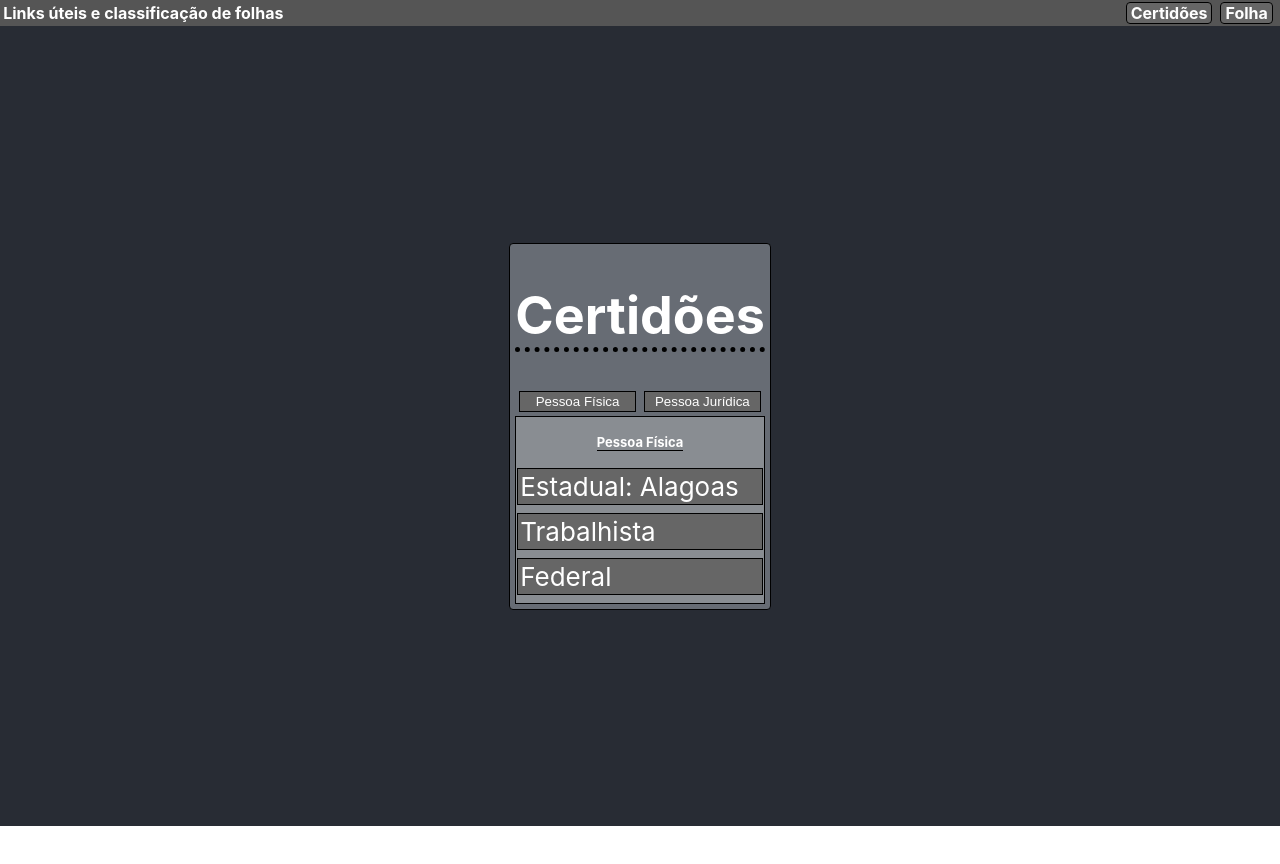
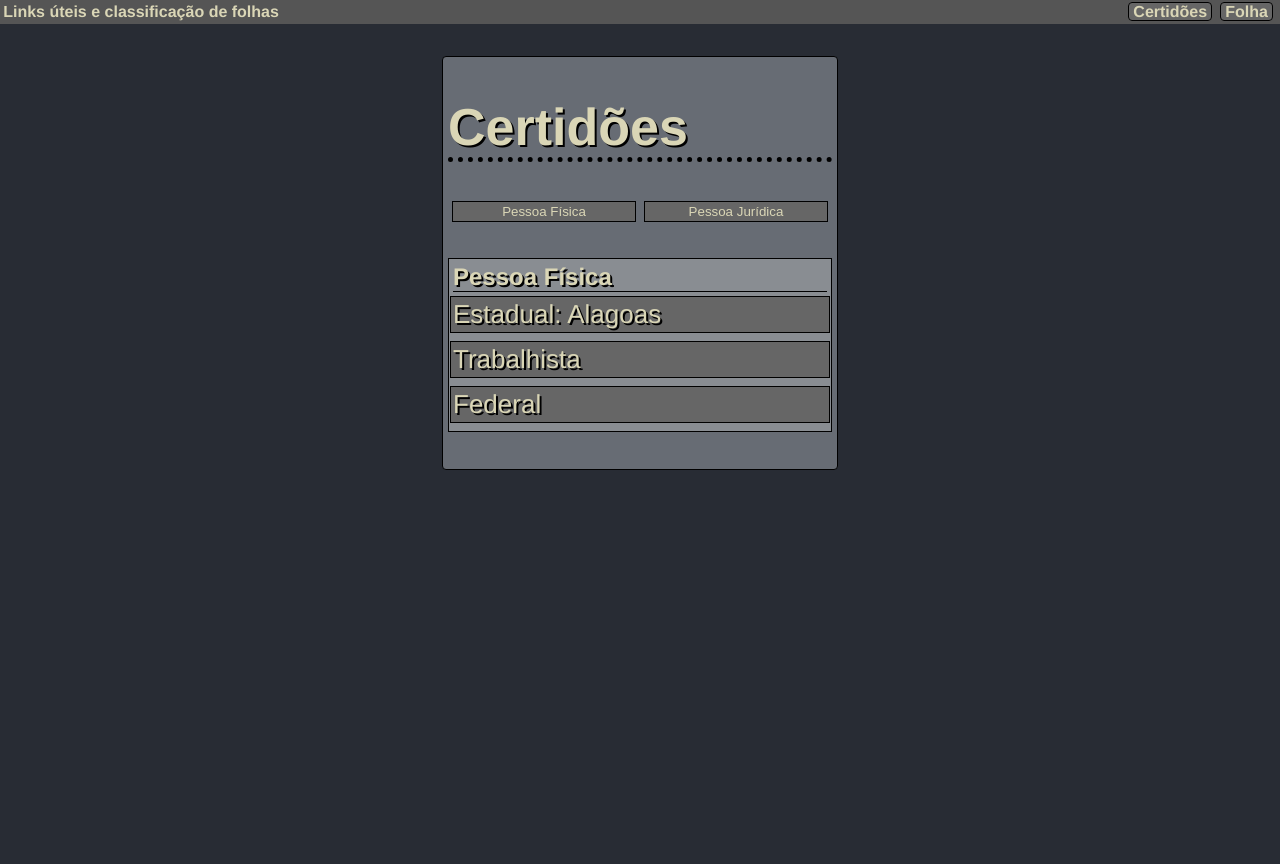
Before and after one commit to Glicio/rctcnds, a React (Create React App) app: page / in a window 1280 px wide. Both pictures are taken after a click on the button "Pessoa Física". Shown: the top 864 px of the page. Before the commit the page ends 826 px from the top, so only its background shows below. Built offline with nearby package versions, Linux system fonts and the light colour scheme.

Commit message:
Melhorias na página de certidões

```diff
--- a/src/App.css
+++ b/src/App.css
@@ -1,3 +1,7 @@
+
+:root{
+  --main-text-color: rgb(218, 214, 182);
+}
 
 .App {
   background-color: #282c34;
@@ -5,9 +9,11 @@
   display: flex;
   flex-direction: column;
   align-items: center;
-  justify-content: center;
+  padding: 2rem;
+  text-shadow: 2px 2px black;
+
   font-size: calc(10px + 2vmin);
-  color: white;
+  color: var(--main-text-color);
 }
 
 .container{
@@ -15,14 +21,14 @@
   padding: 5px;
   border: 1px solid black;
   border-radius: 0.25rem;
-  min-width: fit-content;
+  min-width: 30vw;
 }
 .sub-menu{
   display: flex;
 }
 .btn{
   text-decoration: none;
-  color: white;
+  color: var(--main-text-color);
   margin: 0.25rem;
   background-color: #666666;
   border: 1px solid black;
@@ -39,14 +45,20 @@
   border-bottom: 5px dotted black;
 }
 .titulo3{
-  font-size: small;
+  font-size: 24px;
   border-bottom: 1px solid black;
+  margin: 0;
+  padding: 0;
+  width: 100%;
 }
 .menus{
   display: flex;
+
 }
 
 .links{
+  margin-block: 2rem;
+  transition: 'opacity 5s ease-out';
   min-width: fit-content;
   padding: 0.25rem;
   background-color: #898d92;
--- a/src/components/Cnds.jsx
+++ b/src/components/Cnds.jsx
@@ -5,14 +5,13 @@ import React, { useState } from 'react'
 const PJ = (props) => {
     return(
         <>
-            <div className="links" id='pj' style={{display: props.display, opacity: props.opacity, transition: 'opacity 1s ease-out'}}>
+            <div className="links" id='pj' style={{display: props.display, opacity: props.opacity}}>
                 <h3 className="titulo3">Pessoa Jurídica</h3>
                 <a href="http://contribuinte.sefaz.al.gov.br/certidao/" className="btn" target='_blank' rel='noreferrer'>Estadual</a>
                 <a href="https://consulta-crf.caixa.gov.br/consultacrf/pages/consultaEmpregador.jsf" className="btn" target='_blank' rel='noreferrer'>FGTS</a>
                 <a href="https://cndt-certidao.tst.jus.br/inicio.faces" className="btn" target='_blank' rel='noreferrer'>Trabalhista</a>
                 <a href="https://semecmaceio.com/?opcao=certidoes" className="btn" target='_blank' rel='noreferrer'>Maceió</a>
                 <a href="https://arapiraca.abaco.com.br/eagata/portal/" className="btn" target='_blank' rel='noreferrer'>Arapiraca</a>
-                <a href="http://contribuinte.sefaz.al.gov.br/certidao/" className="btn" target='_blank' rel='noreferrer'>Estadual</a>
                 <div>
                     <h3 className='titulo3'>Receita Federal</h3>
                     <div className='sub-menu'>
@@ -31,7 +30,7 @@ const PJ = (props) => {
 const PF = (props) => {
     return(
         <>
-            <div className="links" id='pf' style={{display: props.display, opacity: props.opacity,  transition: 'opacity 1s ease-out'}}>
+            <div className="links" id='pf' style={{display: props.display, opacity: props.opacity}}>
                 <h3 className="titulo3">Pessoa Física</h3>
                 <a href="https://contribuinte.sefaz.al.gov.br/certidao/#/" className="btn" target='_blank' rel='noreferrer'>Estadual: Alagoas</a>
                 <a href="https://cndt-certidao.tst.jus.br/inicio.faces" className="btn" target='_blank' rel='noreferrer'>Trabalhista</a>
@@ -51,7 +50,6 @@ export default function Cnds(props){
 
 
     function handleClick(e){
-        console.log(e.target.id);
         if(e.target.id === 'pj-btn'){
             setPjstatus(!pjstatus)
         }
--- a/src/components/NavBar.css
+++ b/src/components/NavBar.css
@@ -1,6 +1,11 @@
+
+:root{
+    --main-text-color: rgb(218, 214, 182);
+  }
+
 .nav-bar{
     background-color: #555555;
-    color: white;
+    color: var(--main-text-color);
     font-weight: bold;
     padding-block: 0.2rem;
     padding-inline: 0.2rem ;
@@ -11,7 +16,7 @@
 }
 .buttons-div a{
     text-decoration: none;
-    color: white;
+    color: var(--main-text-color);
     margin-inline: 0.25rem;
     background-color: #666666;
     padding-inline: 0.25rem;
--- a/src/index.css
+++ b/src/index.css
@@ -1,6 +1,6 @@
 body {
   margin: 0;
-  font-family: -apple-system, BlinkMacSystemFont, 'Segoe UI', 'Roboto', 'Oxygen',
+  font-family: Helvetica,-apple-system, BlinkMacSystemFont, 'Segoe UI', 'Roboto', 'Oxygen',
     'Ubuntu', 'Cantarell', 'Fira Sans', 'Droid Sans', 'Helvetica Neue',
     sans-serif;
   -webkit-font-smoothing: antialiased;
```
